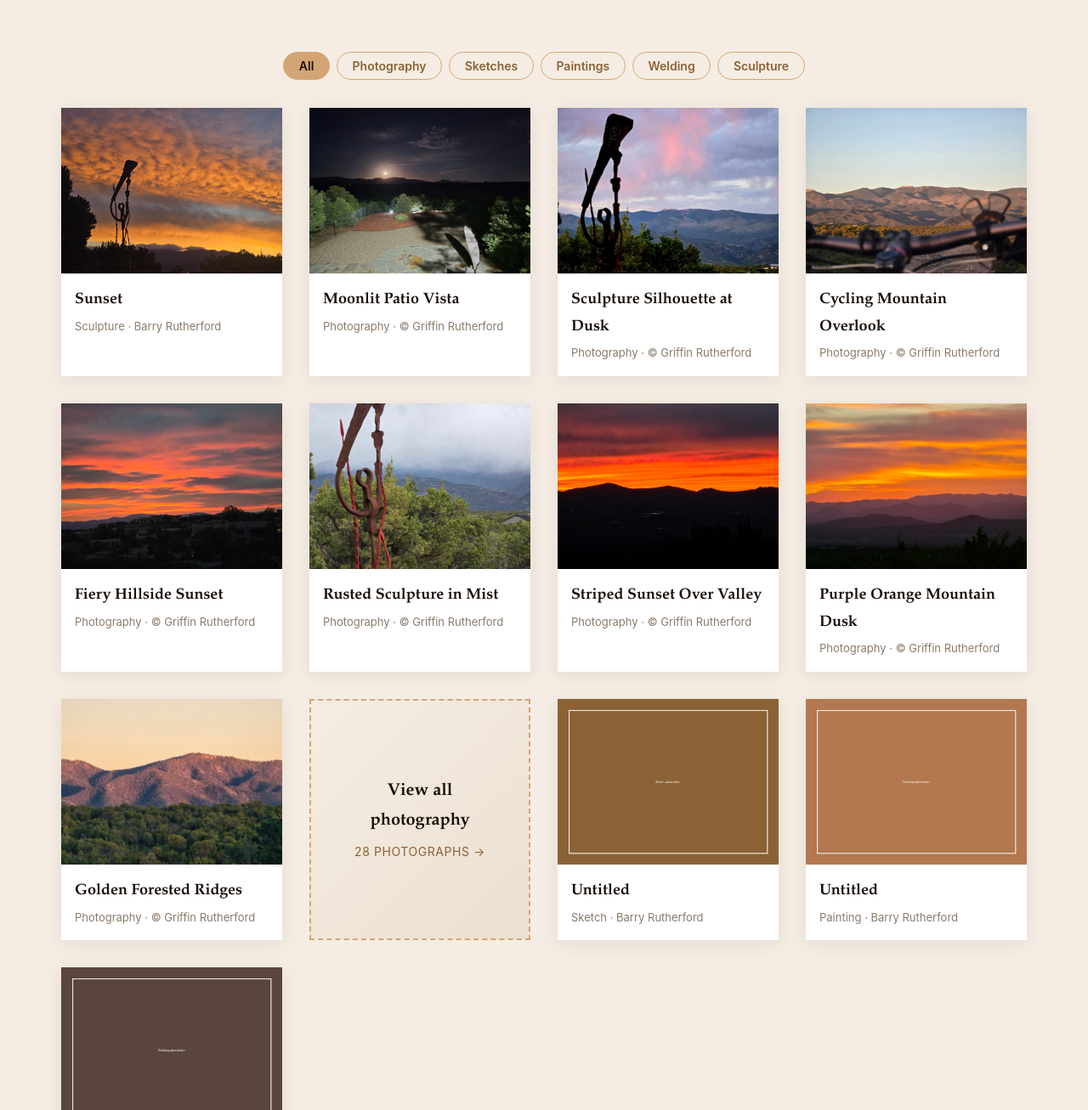
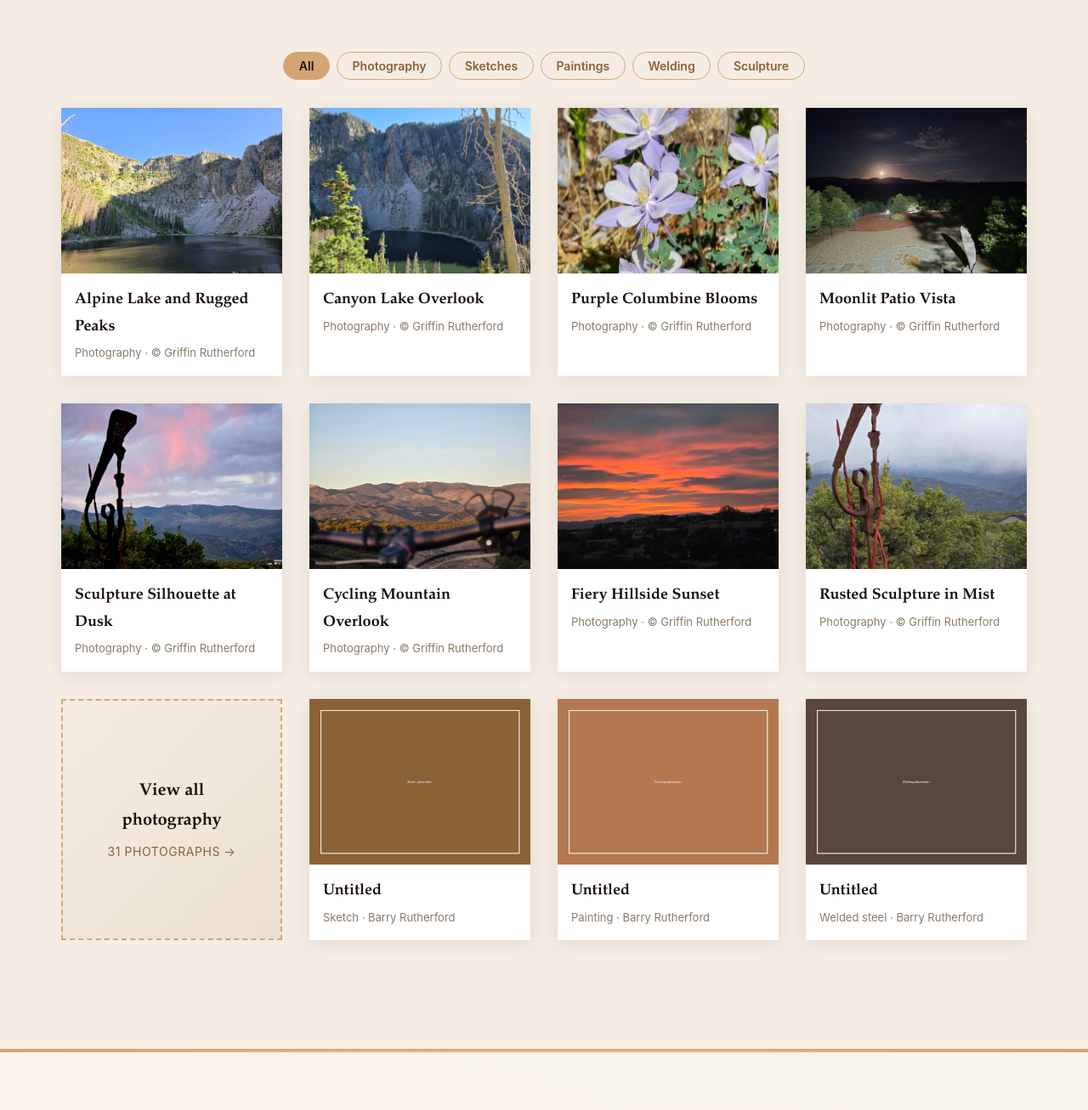
Before and after one commit to barrykarlrutherford/barry-rutherford-website, a website: page index.html in a window 1280 px wide. Shown: the part 5881-7188 px from the top of the page at 85% size. Drawn offline with Linux system fonts and the light colour scheme.

Commit message:
Remove duplicate Sunset sculpture from the Art gallery.
The Barry sculpture entry duplicated Griffin's Rippled Sky Sculpture
photo already in the photography gallery.

```diff
--- a/index.html
+++ b/index.html
@@ -144,20 +144,37 @@
             </div>
 
             <div class="art-grid">
-                <!-- Real entry: existing sculpture image -->
-                <figure class="art-item" data-category="sculpture">
-                    <button type="button" class="art-item__trigger" data-art-full="images/art/sculpture/sunset-sculpture.jpg"
-                            data-art-caption="Sunset — Sculpture · Barry Rutherford"
-                            aria-haspopup="dialog" aria-label="View 'Sunset' (sculpture) larger">
-                        <img src="images/art/sculpture/sunset-sculpture.jpg" alt="Welded steel sculpture catching late sun" loading="lazy">
-                    </button>
+                <!-- Photography preview — full gallery at art/photography/index.html -->
+                <figure class="art-item" data-category="photography">
+                    <a class="art-item__link" href="art/photography/alpine-lake-rugged-peaks.html">
+                        <img src="images/art/photography/thumbs/20260629_182750.jpg" alt="A calm alpine lake reflects steep rocky cliffs and forested slopes beneath a clear blue sky in a high mountain wilderness." loading="lazy">
+                    </a>
                     <figcaption>
-                        <span class="art-item__title">Sunset</span>
-                        <span class="art-item__meta">Sculpture · Barry Rutherford</span>
+                        <span class="art-item__title">Alpine Lake and Rugged Peaks</span>
+                        <span class="art-item__meta">Photography · © Griffin Rutherford</span>
                     </figcaption>
                 </figure>
 
-                <!-- Photography preview — full gallery at art/photography/index.html -->
+                <figure class="art-item" data-category="photography">
+                    <a class="art-item__link" href="art/photography/canyon-lake-overlook.html">
+                        <img src="images/art/photography/thumbs/20260629_180130.jpg" alt="A high-angle view of a dark mountain lake nestled between steep rocky cliffs, framed by a dead tree branch in the foreground." loading="lazy">
+                    </a>
+                    <figcaption>
+                        <span class="art-item__title">Canyon Lake Overlook</span>
+                        <span class="art-item__meta">Photography · © Griffin Rutherford</span>
+                    </figcaption>
+                </figure>
+
+                <figure class="art-item" data-category="photography">
+                    <a class="art-item__link" href="art/photography/purple-columbine-blooms.html">
+                        <img src="images/art/photography/thumbs/20260629_174045.jpg" alt="Light purple and white columbine flowers with yellow centers bloom among green foliage on rocky ground in bright sunlight." loading="lazy">
+                    </a>
+                    <figcaption>
+                        <span class="art-item__title">Purple Columbine Blooms</span>
+                        <span class="art-item__meta">Photography · © Griffin Rutherford</span>
+                    </figcaption>
+                </figure>
+
                 <figure class="art-item" data-category="photography">
                     <a class="art-item__link" href="art/photography/moonlit-patio-vista.html">
                         <img src="images/art/photography/thumbs/20260601_223136.jpg" alt="A moonlit backyard patio with flagstone, gravel, and evergreens overlooking distant mountains and scattered valley lights under a starry night sky." loading="lazy">
@@ -208,40 +225,10 @@
                     </figcaption>
                 </figure>
 
-                <figure class="art-item" data-category="photography">
-                    <a class="art-item__link" href="art/photography/striped-sunset-over-valley.html">
-                        <img src="images/art/photography/thumbs/20260402_194101.jpg" alt="Horizontal bands of fiery orange and red clouds glow above dark mountain silhouettes with scattered lights in the valley below." loading="lazy">
-                    </a>
-                    <figcaption>
-                        <span class="art-item__title">Striped Sunset Over Valley</span>
-                        <span class="art-item__meta">Photography · © Griffin Rutherford</span>
-                    </figcaption>
-                </figure>
-
-                <figure class="art-item" data-category="photography">
-                    <a class="art-item__link" href="art/photography/purple-orange-mountain-dusk.html">
-                        <img src="images/art/photography/thumbs/20260323_192628.jpg" alt="A gradient sky of purple, pink, and orange illuminates layered mountain ridges above dark foreground shrubs." loading="lazy">
-                    </a>
-                    <figcaption>
-                        <span class="art-item__title">Purple Orange Mountain Dusk</span>
-                        <span class="art-item__meta">Photography · © Griffin Rutherford</span>
-                    </figcaption>
-                </figure>
-
-                <figure class="art-item" data-category="photography">
-                    <a class="art-item__link" href="art/photography/golden-forested-ridges.html">
-                        <img src="images/art/photography/thumbs/20260318_191318.jpg" alt="Rolling forest-covered mountain ridges catch warm golden sunset light while the foreground canopy glows deep green." loading="lazy">
-                    </a>
-                    <figcaption>
-                        <span class="art-item__title">Golden Forested Ridges</span>
-                        <span class="art-item__meta">Photography · © Griffin Rutherford</span>
-                    </figcaption>
-                </figure>
-
                 <div class="art-item art-item--cta" data-category="photography">
                     <a class="art-cta" href="art/photography/index.html">
                         <span class="art-cta__title">View all photography</span>
-                        <span class="art-cta__meta">28 photographs →</span>
+                        <span class="art-cta__meta">31 photographs →</span>
                     </a>
                 </div>
 
```
